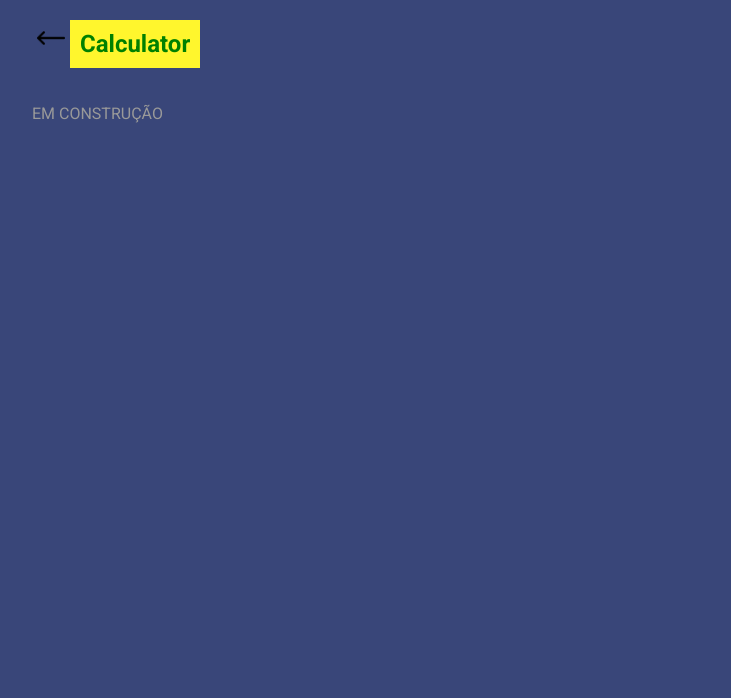
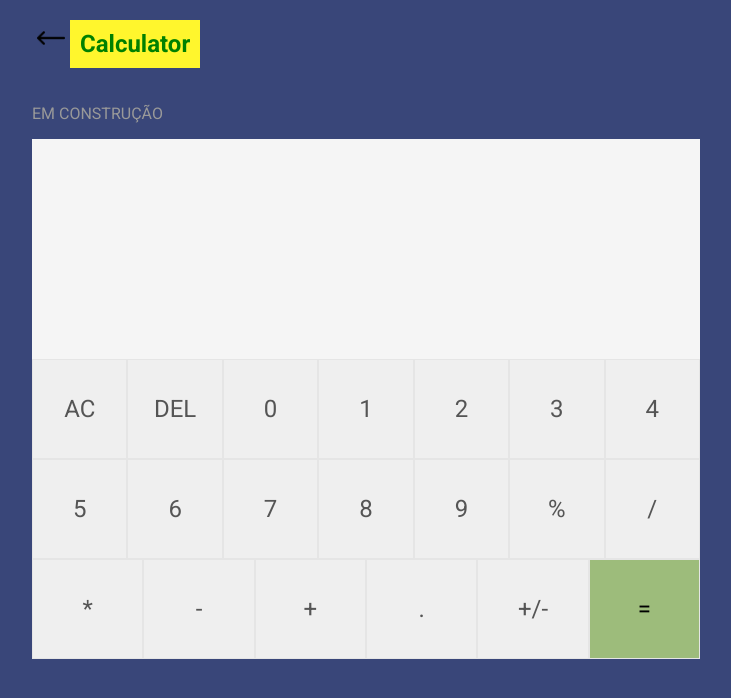
Before and after one commit to davidlpc1/davidlpc1_blog, a Next.js app: page /fun/calculator in a window 1280 px wide. Shown: the top 698 px of the page, without its empty margins (274-1005 px from the left). Built offline with nearby package versions, Linux system fonts and the light colour scheme.

Commit message:
:sparkles: feat Calculator and SweetAlert2

```diff
--- a/package.json
+++ b/package.json
@@ -22,6 +22,8 @@
     "remark": "^13.0.0",
     "remark-html": "^13.0.1",
     "styled-components": "^5.0.0",
+    "sweetalert2": "^10.15.5",
+    "sweetalert2-react-content": "^3.3.1",
     "webpack": "^5.24.4"
   },
   "devDependencies": {
--- a/pages/fun/calculator.tsx
+++ b/pages/fun/calculator.tsx
@@ -1,11 +1,138 @@
-// import styled from "styled-components";
+import styled from "styled-components";
 
 import dynamic from "next/dynamic";
+import { useState } from "react";
+import Alert from "../../scripts/alert/alert";
+
 const Head = dynamic(() => import("../../components/Head"));
 const Subtitle = dynamic(() => import("../../components/Subtitle"));
 const Back = dynamic(() => import("../../components/Back"));
 
+const CalculatorContainer = styled.section`
+  div:first-child {
+    background-color: #f5f5f5;
+    width: 100%;
+    min-height: 220px;
+    display:flex;
+    align-items: flex-end;
+    justify-content: flex-end;
+
+    .lastNumber{
+      color: #7c7c7c;
+      font-size: 30px;
+      align-self: flex-end;
+      margin-right: 10px;
+    }
+
+    .currentNumber {
+      margin: 10px;
+      font-size: 50px;
+      color:#282f3b;
+    }
+  }
+  div:last-child {
+    display: flex;
+    flex: 1;
+    flex-direction: row;
+    flex-wrap: wrap;
+    margin-bottom: 3rem;
+
+    button {
+      color:#555;
+      border: 1px solid #e5e5e5;
+      display: flex;
+      justify-content: center;
+      align-items: center;
+      min-width: 90px;
+      min-height: 100px;
+      flex: 2;
+      font-size: 24px;
+      cursor: pointer;
+
+      &:hover {
+        opacity: 0.8;
+      }
+    }
+  }
+`;
+
+const buttons = [
+  "AC",
+  "DEL",
+  0,
+  1,
+  2,
+  3,
+  4,
+  5,
+  6,
+  7,
+  8,
+  9,
+  "%",
+  "/",
+  "*",
+  "-",
+  "+",
+  ".",
+  "+/-",
+  "=",
+];
+
 export default function Calendar() {
+  const [currentNumber,setCurrentNumber] = useState("");
+  const [lastNumber,setLastNumber] = useState("");
+
+  function calculator(){
+    const splitNumbers = currentNumber.split(' ')
+    const [ firstNumberStr,operator,secondNumberStr ] = splitNumbers
+    const firstNumber = parseFloat(firstNumberStr)
+    const secondNumber = parseFloat(secondNumberStr)
+
+    switch(operator){
+      case '+':
+        setCurrentNumber((firstNumber + secondNumber).toString())
+        return;
+      case '-':
+        setCurrentNumber((firstNumber - secondNumber).toString())
+        return;
+      case '*':
+        setCurrentNumber((firstNumber * secondNumber).toString())
+        return;
+      case '/':
+        setCurrentNumber((firstNumber / secondNumber).toString())
+        return;
+    }
+  }
+
+  const actionsOfDiferentButtons = {
+    DEL:() => {
+      setCurrentNumber(currentNumber.substring(0, (currentNumber.length - 1)))
+      return;
+    },
+    AC:() => {
+      setCurrentNumber('')
+      setLastNumber('')
+      return
+    },
+    '=':() => {
+      setLastNumber(currentNumber + ' = ')
+      calculator();
+      return;
+    },
+    '+/-':() => {
+      return Alert({title:"This doesn't work yet",footer:""});
+    }
+  }
+
+  function handleInput(button:string | number) {
+    if(button == "+" || button == "-" || button == "*" || button == "/"){
+      return setCurrentNumber(`${currentNumber} ${button} `);
+    }
+    if(actionsOfDiferentButtons[button] != undefined) return actionsOfDiferentButtons[button]()
+    return setCurrentNumber(currentNumber + button)
+  }
+
   return (
     <>
       <Head>
@@ -14,9 +141,19 @@ export default function Calendar() {
       <Back href="/" />
       <Subtitle>Calculator</Subtitle>
       <p>EM CONSTRUÇÃO</p>
-      {/* <CalculatorContainer>
-
-      </CalculatorContainer> */}
+      <CalculatorContainer>
+        <div>
+          <p className="lastNumber">{lastNumber}</p>
+          <p className="currentNumber">{currentNumber}</p>
+        </div>
+        <div>
+          {buttons.map((button) => (
+            <button key={button} onClick={() => handleInput(button)}style={
+              button === "=" ? { backgroundColor:'#9DBC7B',color:'#000' } : {}
+            }>{button}</button>
+          ))}
+        </div>
+      </CalculatorContainer>
     </>
   );
 }
--- /dev/null
+++ b/scripts/alert/alert.ts
@@ -0,0 +1,28 @@
+import { ReactNode } from "react";
+import Swal from "sweetalert2";
+import withReactContent from "sweetalert2-react-content";
+
+const MySwal = withReactContent(Swal);
+
+interface SweetAlertProps {
+  title: ReactNode | string;
+  footer: ReactNode | string;
+  didOpen?: () => void;
+}
+
+export default async function SweetAlert({
+  title,
+  footer,
+  didOpen,
+}: SweetAlertProps) {
+  await MySwal.fire({
+    title,
+    footer,
+    didOpen
+  });
+  // didOpen: () => {
+  //     // `MySwal` is a subclass of `Swal`
+  //     //   with all the same instance & static methods
+  //     MySwal.clickConfirm()
+  //   }
+}
```
Also changed, not shown: 2 other files (tests, documents, lock files or other folders).
